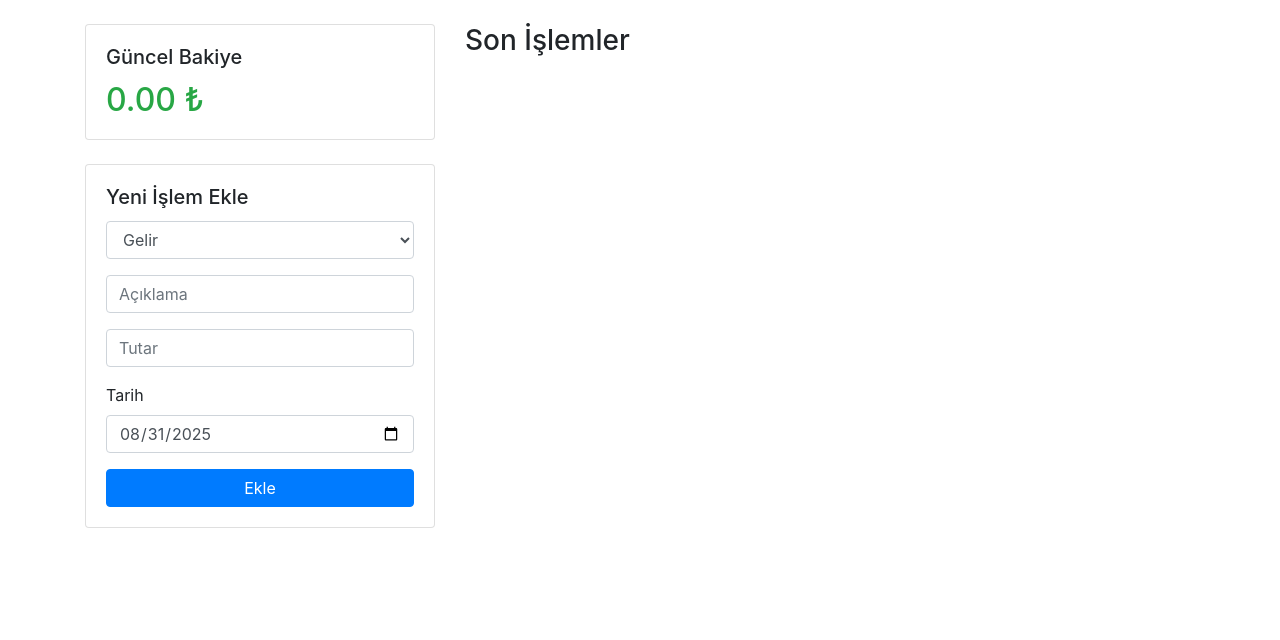
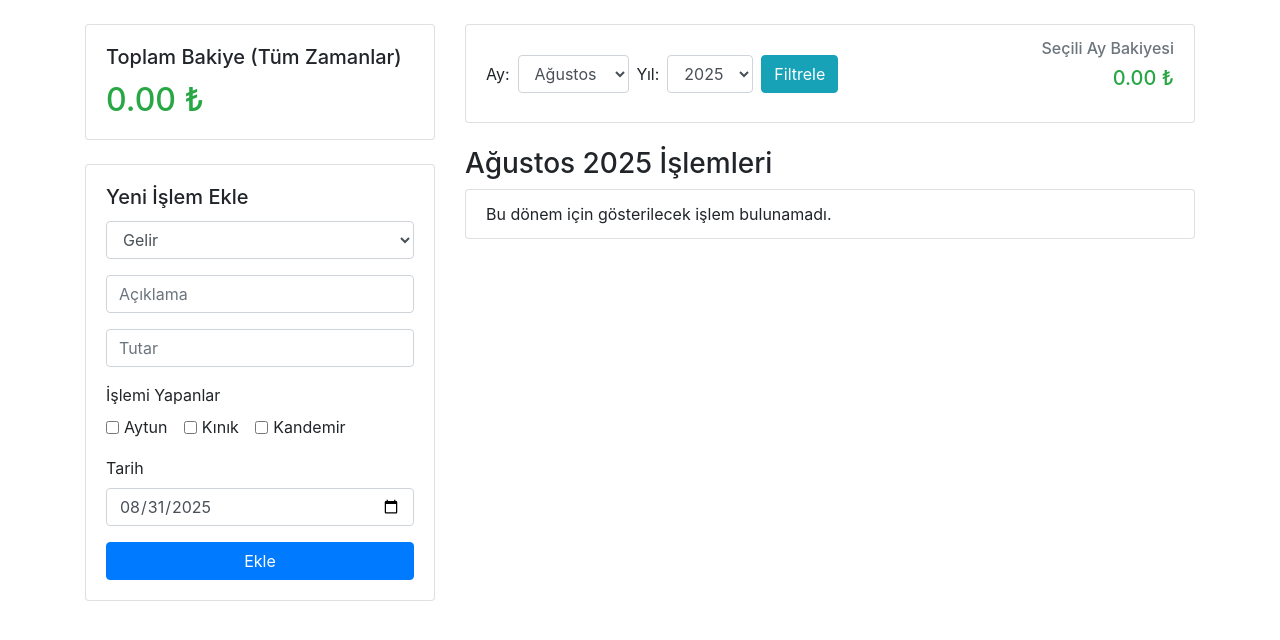
Before and after one commit to mkandemir24/camdibi, a Flask app: page / in a window 1280 px wide. Shown: the part 56-696 px from the top of the page. Run offline with Flask 3, Linux system fonts and the light colour scheme; a user stored in the database is signed in; some libraries are stand-ins or nearby versions.

Commit message:
Özellik: Çoklu üye, aylık filtreleme ve çift bakiye eklendi

```diff
--- a/app.py
+++ b/app.py
@@ -5,6 +5,7 @@ from flask_login import LoginManager, UserMixin, login_user, logout_user, login_
 from werkzeug.security import generate_password_hash, check_password_hash
 import os
 from datetime import date, datetime
+import calendar
 
 # --- UYGULAMA YAPILANDIRMASI ---
 app = Flask(__name__)
@@ -18,17 +19,17 @@ db = SQLAlchemy(app)
 login_manager = LoginManager()
 login_manager.init_app(app)
 login_manager.login_view = 'login'
-login_manager.login_message = "Bu sayfayı görüntülemek için lütfen giriş yapın."
-login_manager.login_message_category = "info"
 
 # --- VERİTABANI MODELLERİ ---
-class User(UserMixin, db.Model):
+transaction_members = db.Table('transaction_members',
+    db.Column('transaction_id', db.Integer, db.ForeignKey('transaction.id'), primary_key=True),
+    db.Column('member_id', db.Integer, db.ForeignKey('member.id'), primary_key=True)
+)
+
+class Member(db.Model):
     id = db.Column(db.Integer, primary_key=True)
-    username = db.Column(db.String(50), unique=True, nullable=False)
-    password_hash = db.Column(db.String(128), nullable=False)
-    transactions = db.relationship('Transaction', backref='owner', lazy=True)
-    def set_password(self, password): self.password_hash = generate_password_hash(password)
-    def check_password(self, password): return check_password_hash(self.password_hash, password)
+    name = db.Column(db.String(50), unique=True, nullable=False)
+    def __repr__(self): return f'<Member {self.name}>'
 
 class Transaction(db.Model):
     id = db.Column(db.Integer, primary_key=True)
@@ -37,6 +38,16 @@ class Transaction(db.Model):
     amount = db.Column(db.Float, nullable=False)
     date = db.Column(db.Date, nullable=False, default=date.today)
     user_id = db.Column(db.Integer, db.ForeignKey('user.id'), nullable=False)
+    members = db.relationship('Member', secondary=transaction_members, lazy='subquery',
+        backref=db.backref('transactions', lazy=True))
+
+class User(db.Model, UserMixin):
+    id = db.Column(db.Integer, primary_key=True)
+    username = db.Column(db.String(50), unique=True, nullable=False)
+    password_hash = db.Column(db.String(128), nullable=False)
+    transactions = db.relationship('Transaction', backref='user', lazy=True)
+    def set_password(self, password): self.password_hash = generate_password_hash(password)
+    def check_password(self, password): return check_password_hash(self.password_hash, password)
 
 @login_manager.user_loader
 def load_user(user_id):
@@ -46,44 +57,91 @@ def load_user(user_id):
 @app.route('/')
 @login_required
 def index():
-    transactions = Transaction.query.filter_by(user_id=current_user.id).order_by(Transaction.date.desc()).all()
-    total_gelir = sum(t.amount for t in transactions if t.type == 'gelir')
-    total_gider = sum(t.amount for t in transactions if t.type == 'gider')
-    bakiye = total_gelir - total_gider
-    today = date.today().isoformat()
-    return render_template('index.html', transactions=transactions, bakiye=bakiye, today=today)
+    today = date.today()
+    year = request.args.get('year', default=today.year, type=int)
+    month = request.args.get('month', default=today.month, type=int)
+    start_date = date(year, month, 1)
+    end_date = date(year, month, calendar.monthrange(year, month)[1])
+    monthly_transactions = Transaction.query.filter(
+        Transaction.user_id == current_user.id,
+        Transaction.date >= start_date,
+        Transaction.date <= end_date
+    ).order_by(Transaction.date.desc()).all()
+    all_transactions = Transaction.query.filter_by(user_id=current_user.id).all()
+    total_bakiye = sum(t.amount for t in all_transactions if t.type == 'gelir') - sum(t.amount for t in all_transactions if t.type == 'gider')
+    monthly_bakiye = sum(t.amount for t in monthly_transactions if t.type == 'gelir') - sum(t.amount for t in monthly_transactions if t.type == 'gider')
+    month_names = ["Ocak", "Şubat", "Mart", "Nisan", "Mayıs", "Haziran", "Temmuz", "Ağustos", "Eylül", "Ekim", "Kasım", "Aralık"]
+    all_members = Member.query.all()
+    return render_template('index.html',
+                           transactions=monthly_transactions, bakiye=total_bakiye, monthly_bakiye=monthly_bakiye,
+                           selected_year=year, selected_month=month, month_names=month_names,
+                           current_year=today.year, today=today.isoformat(), all_members=all_members)
 
-# YENİ EKLENEN DÜZENLEME SAYFASI VE MANTIĞI
+@app.route('/add', methods=['POST'])
+@login_required
+def add_transaction():
+    yeni_islem = Transaction(
+        type=request.form.get('type'),
+        description=request.form.get('description'),
+        amount=float(request.form.get('amount')),
+        date=datetime.strptime(request.form.get('transaction_date'), '%Y-%m-%d').date(),
+        user_id=current_user.id  # ---- HATA BURADA DÜZELTİLDİ ----
+    )
+    member_ids = request.form.getlist('members')
+    if not member_ids:
+        flash('Lütfen işlemi yapan en az bir kişi seçin!', 'warning')
+        return redirect(url_for('index', year=yeni_islem.date.year, month=yeni_islem.date.month))
+
+    for member_id in member_ids:
+        member = Member.query.get(member_id)
+        if member:
+            yeni_islem.members.append(member)
+
+    db.session.add(yeni_islem)
+    db.session.commit()
+    return redirect(url_for('index', year=yeni_islem.date.year, month=yeni_islem.date.month))
+
 @app.route('/edit/<int:id>', methods=['GET', 'POST'])
 @login_required
 def edit_transaction(id):
-    # Düzenlenecek işlemi ID'sine göre bul
     transaction_to_edit = Transaction.query.get_or_404(id)
-
-    # Güvenlik Kontrolü: Kullanıcı sadece kendi işlemini düzenleyebilir
-    if transaction_to_edit.owner != current_user:
-        abort(403) # Yetkisiz erişim hatası ver
-
+    if transaction_to_edit.user_id != current_user.id:
+        abort(403)
     if request.method == 'POST':
-        # Formdan gelen yeni verileri al
         transaction_to_edit.type = request.form.get('type')
         transaction_to_edit.description = request.form.get('description')
         transaction_to_edit.amount = float(request.form.get('amount'))
-        transaction_date_str = request.form.get('transaction_date')
-        transaction_to_edit.date = datetime.strptime(transaction_date_str, '%Y-%m-%d').date()
-
-        # Veritabanında güncelle
+        transaction_to_edit.date = datetime.strptime(request.form.get('transaction_date'), '%Y-%m-%d').date()
+        member_ids = request.form.getlist('members')
+        if not member_ids:
+            flash('Lütfen işlemi yapan en az bir kişi seçin!', 'warning')
+            return redirect(url_for('edit_transaction', id=id))
+        transaction_to_edit.members.clear()
+        for member_id in member_ids:
+            member = Member.query.get(member_id)
+            if member:
+                transaction_to_edit.members.append(member)
         db.session.commit()
         flash('İşlem başarıyla güncellendi!', 'success')
-        return redirect(url_for('index'))
+        return redirect(url_for('index', year=transaction_to_edit.date.year, month=transaction_to_edit.date.month))
+    all_members = Member.query.all()
+    return render_template('edit_transaction.html', transaction=transaction_to_edit, all_members=all_members)
 
-    # GET isteği yapıldığında, formu mevcut bilgilerle doldurarak göster
-    return render_template('edit_transaction.html', transaction=transaction_to_edit)
-
+@app.route('/delete/<int:id>')
+@login_required
+def delete_transaction(id):
+    silinecek_islem = Transaction.query.get_or_404(id)
+    if silinecek_islem.user_id != current_user.id:
+        abort(403)
+    db.session.delete(silinecek_islem)
+    db.session.commit()
+    flash('İşlem başarıyla silindi.', 'success')
+    return redirect(request.referrer or url_for('index'))
 
 @app.route('/login', methods=['GET', 'POST'])
 def login():
-    if current_user.is_authenticated: return redirect(url_for('index'))
+    if current_user.is_authenticated:
+        return redirect(url_for('index'))
     if request.method == 'POST':
         user = User.query.filter_by(username=request.form.get('username')).first()
         if user and user.check_password(request.form.get('password')):
@@ -91,7 +149,6 @@ def login():
             return redirect(url_for('index'))
         else:
             flash('Giriş başarısız. Kullanıcı adı veya şifre hatalı.', 'danger')
-            return redirect(url_for('login'))
     return render_template('login.html')
 
 @app.route('/logout')
@@ -101,31 +158,6 @@ def logout():
     flash('Başarıyla çıkış yaptınız.', 'success')
     return redirect(url_for('login'))
 
-@app.route('/add', methods=['POST'])
-@login_required
-def add_transaction():
-    yeni_islem = Transaction(
-        type=request.form.get('type'),
-        description=request.form.get('description'),
-        amount=float(request.form.get('amount')),
-        date=datetime.strptime(request.form.get('transaction_date'), '%Y-%m-%d').date(),
-        owner=current_user
-    )
-    db.session.add(yeni_islem)
-    db.session.commit()
-    return redirect(url_for('index'))
-
-@app.route('/delete/<int:id>')
-@login_required
-def delete_transaction(id):
-    silinecek_islem = Transaction.query.get_or_404(id)
-    if silinecek_islem.owner != current_user:
-        abort(403)
-    db.session.delete(silinecek_islem)
-    db.session.commit()
-    flash('İşlem başarıyla silindi.', 'success')
-    return redirect(url_for('index'))
-
 # --- UYGULAMAYI ÇALIŞTIRMA ---
 if __name__ == '__main__':
     with app.app_context():
@@ -134,5 +166,10 @@ if __name__ == '__main__':
             default_user = User(username='camdibi')
             default_user.set_password('mınka')
             db.session.add(default_user)
-            db.session.commit()
+        member_names = ['aytun', 'kınık', 'kandemir']
+        for name in member_names:
+            if not Member.query.filter_by(name=name).first():
+                member = Member(name=name)
+                db.session.add(member)
+        db.session.commit()
     app.run(debug=True)
--- a/templates/index.html
+++ b/templates/index.html
@@ -4,30 +4,77 @@
     <div class="row">
         <div class="col-md-4">
             <div class="card mb-4">
-                <div class="card-body"><h5 class="card-title">Güncel Bakiye</h5><h2 class="card-text {{ 'text-success' if bakiye >= 0 else 'text-danger' }}">{{ "%.2f"|format(bakiye) }} ₺</h2></div>
+                <div class="card-body">
+                    <h5 class="card-title">Toplam Bakiye (Tüm Zamanlar)</h5>
+                    <h2 class="card-text {{ 'text-success' if bakiye >= 0 else 'text-danger' }}">{{ "%.2f"|format(bakiye) }} ₺</h2>
+                </div>
             </div>
             <div class="card">
-                <div class="card-body"><h5 class="card-title">Yeni İşlem Ekle</h5><form action="/add" method="POST"><div class="form-group"><select name="type" class="form-control" required><option value="gelir">Gelir</option><option value="gider">Gider</option></select></div><div class="form-group"><input type="text" name="description" class="form-control" placeholder="Açıklama" required></div><div class="form-group"><input type="number" name="amount" step="0.01" class="form-control" placeholder="Tutar" required></div><div class="form-group"><label for="transaction_date">Tarih</label><input type="date" id="transaction_date" name="transaction_date" class="form-control" value="{{ today }}" required></div><button type="submit" class="btn btn-primary btn-block">Ekle</button></form></div>
+                <div class="card-body">
+                    <h5 class="card-title">Yeni İşlem Ekle</h5>
+                    <form action="{{ url_for('add_transaction') }}" method="POST">
+                        <div class="form-group"><select name="type" class="form-control" required><option value="gelir">Gelir</option><option value="gider">Gider</option></select></div>
+                        <div class="form-group"><input type="text" name="description" class="form-control" placeholder="Açıklama" required></div>
+                        <div class="form-group"><input type="number" name="amount" step="0.01" class="form-control" placeholder="Tutar" required></div>
+
+                        <div class="form-group">
+                            <label>İşlemi Yapanlar</label>
+                            <div>
+                                {% for member in all_members %}
+                                <div class="form-check form-check-inline">
+                                    <input class="form-check-input" type="checkbox" name="members" id="member-{{ member.id }}" value="{{ member.id }}">
+                                    <label class="form-check-label" for="member-{{ member.id }}">{{ member.name.title() }}</label>
+                                </div>
+                                {% endfor %}
+                            </div>
+                        </div>
+
+                        <div class="form-group"><label for="transaction_date">Tarih</label><input type="date" id="transaction_date" name="transaction_date" class="form-control" value="{{ today }}" required></div>
+                        <button type="submit" class="btn btn-primary btn-block">Ekle</button>
+                    </form>
+                </div>
             </div>
         </div>
-
         <div class="col-md-8">
-            <h3>Son İşlemler</h3>
+            <div class="card mb-4">
+                <div class="card-body">
+                    <div class="d-flex align-items-center">
+                        <form method="GET" action="{{ url_for('index') }}" class="form-inline">
+                            <div class="form-group mr-2"><label for="month" class="mr-2">Ay:</label><select name="month" id="month" class="form-control">{% for i in range(1, 13) %}<option value="{{ i }}" {% if i == selected_month %}selected{% endif %}>{{ month_names[i-1] }}</option>{% endfor %}</select></div>
+                            <div class="form-group mr-2"><label for="year" class="mr-2">Yıl:</label><select name="year" id="year" class="form-control">{% for y in range(current_year - 5, current_year + 2) %}<option value="{{ y }}" {% if y == selected_year %}selected{% endif %}>{{ y }}</option>{% endfor %}</select></div>
+                            <button type="submit" class="btn btn-info">Filtrele</button>
+                        </form>
+                        <div class="ml-auto text-right">
+                            <h6 class="card-subtitle mb-2 text-muted">Seçili Ay Bakiyesi</h6>
+                            <h5 class="card-title {{ 'text-success' if monthly_bakiye >= 0 else 'text-danger' }}">{{ "%.2f"|format(monthly_bakiye) }} ₺</h5>
+                        </div>
+                    </div>
+                </div>
+            </div>
+            <h3>{{ month_names[selected_month-1] }} {{ selected_year }} İşlemleri</h3>
             <ul class="list-group">
                 {% for transaction in transactions %}
                     <li class="list-group-item d-flex justify-content-between align-items-center {% if transaction.type == 'gelir' %}list-group-item-success{% elif transaction.type == 'gider' %}list-group-item-danger{% endif %}">
                         <div>
                             {{ transaction.description }}<br>
-                            <small class="text-muted">{{ transaction.date.strftime('%d.%m.%Y') }} - {{ 'Gelir' if transaction.type == 'gelir' else 'Gider' }}</small>
+                            <small class="text-muted">
+                                {{ transaction.date.strftime('%d.%m.%Y') }} - {{ 'Gelir' if transaction.type == 'gelir' else 'Gider' }}
+                                {% if transaction.members %}
+                                | Yapanlar:
+                                {% for member in transaction.members %}
+                                    <span class="badge badge-info">{{ member.name.title() }}</span>
+                                {% endfor %}
+                                {% endif %}
+                            </small>
                         </div>
                         <div>
                             <span class="font-weight-bold {% if transaction.type == 'gelir' %}text-success{% endif %}">{{ "%.2f"|format(transaction.amount) }} ₺</span>
-
                             <a href="{{ url_for('edit_transaction', id=transaction.id) }}" class="btn btn-sm btn-outline-secondary ml-2">Düzenle</a>
-
                             <a href="{{ url_for('delete_transaction', id=transaction.id) }}" class="btn btn-sm btn-outline-danger ml-2">Sil</a>
                         </div>
                     </li>
+                {% else %}
+                    <li class="list-group-item">Bu dönem için gösterilecek işlem bulunamadı.</li>
                 {% endfor %}
             </ul>
         </div>
```
Also changed, not shown: templates/edit_transaction.html (+13 -5 lines), database.db.
